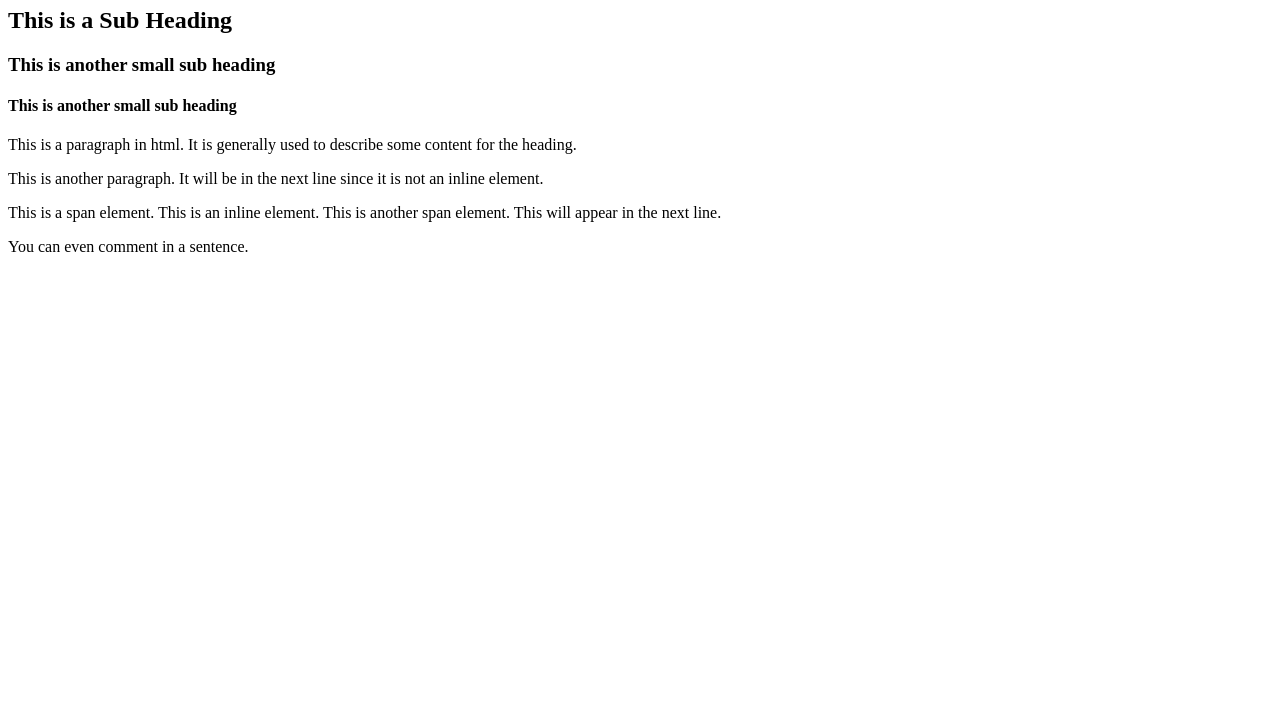
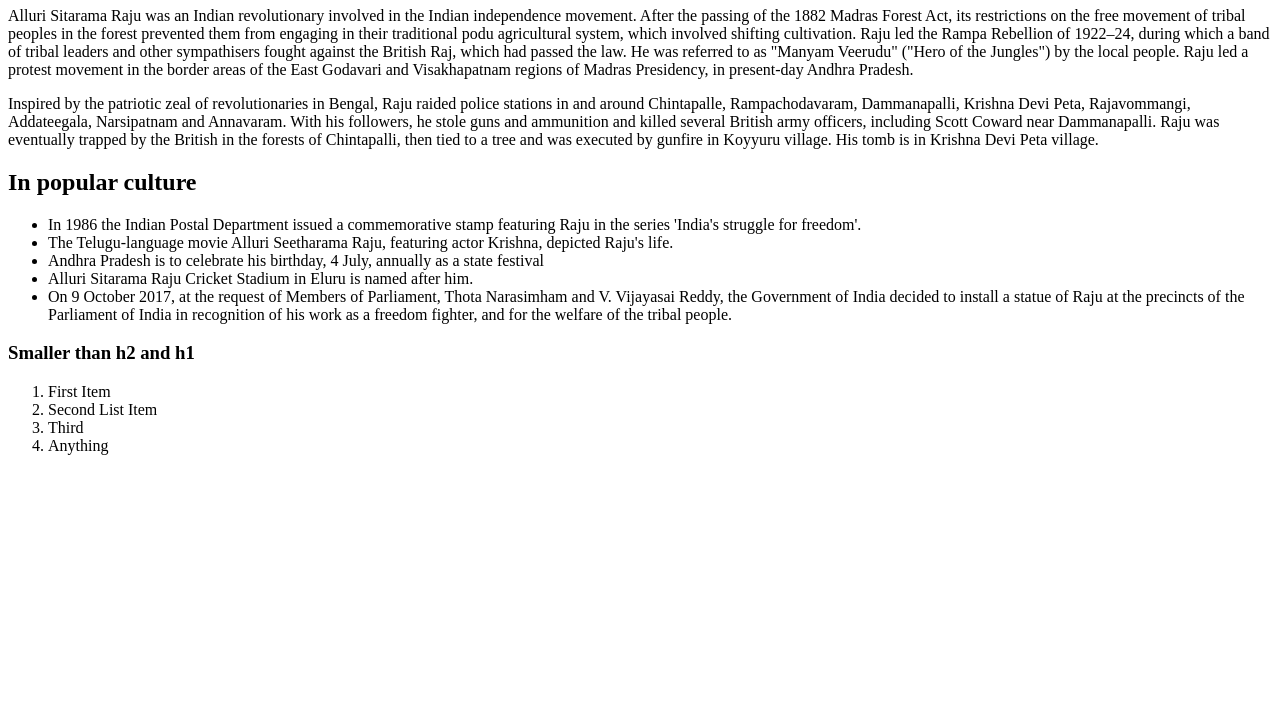
Before and after one commit to nagasudhirpulla/javascript_tutorials, a plain HTML site: page Practical Javascript/Lesson4/index.html in a window 1280 px wide. Shown: the part 73-800 px from the top of the page. Drawn offline with Linux system fonts and the light colour scheme.

Commit message:
updated code

```diff
--- a/Practical Javascript/Lesson3/index.js
+++ b/Practical Javascript/Lesson3/index.js
@@ -12,5 +12,5 @@ function sayHello() {
     var greetingString = 'Hello ' + inputName + ' !';
 
     // Set the span text to the derived greeting which is based on the input
-    document.getElementById('outputSpan').innerHTML = greetingString;
+    document.getElementById('outputParagraph').innerHTML = greetingString;
 }
--- a/Practical Javascript/Lesson4/index.html
+++ b/Practical Javascript/Lesson4/index.html
@@ -1,30 +1,58 @@
 <!DOCTYPE html>
 <html>
 <head>
-    <title>Headings and Content in html</title>
+    <title>Lesson 4 - Headings and Content in html</title>
 </head>
 <body>
-
-<h1>This the main title</h1>
-
-<h2>This is a Sub Heading</h2>
-
-<h3>This is another small sub heading</h3>
-
-<h4>This is another small sub heading</h4>
-
-<p>This is a paragraph in html.
-    It is generally used to describe some content for the heading.</p>
-
-<p>This is another paragraph.
-    It will be in the next line since it is not an inline element.</p>
-
-<span>This is a span element. This is an inline element.</span>
-<span>This is another span element. This will appear in the next line.</span>
-
 <!-- This is a comment and hence it will not be in the output. -->
 
-<p>You can even comment in <!-- the middle of --> a sentence.</p>
+<h1>Alluri Sitarama Raju</h1>
+
+<p>
+Alluri Sitarama Raju was an Indian revolutionary involved in the Indian independence movement.
+After the passing of the 1882 Madras Forest Act, its restrictions on the free movement of tribal peoples in the forest prevented
+them from engaging in their traditional podu agricultural system, which involved shifting cultivation. Raju led the Rampa
+Rebellion of 1922–24, during which a band of tribal leaders and other sympathisers fought against the British Raj, which had
+passed the law. He was referred to as "Manyam Veerudu" ("Hero of the Jungles") by the local people. Raju led a protest movement
+in the border areas of the East Godavari and Visakhapatnam regions of Madras Presidency, in present-day Andhra Pradesh.
+</p>
+
+<p>
+Inspired by the patriotic zeal of revolutionaries in Bengal, Raju raided police stations in and around Chintapalle,
+Rampachodavaram, Dammanapalli, Krishna Devi Peta, Rajavommangi, Addateegala, Narsipatnam and Annavaram. With his followers, he
+stole guns and ammunition and killed several British army officers, including Scott Coward near Dammanapalli. Raju was
+eventually trapped by the British in the forests of Chintapalli, then tied to a tree and was executed by gunfire in Koyyuru
+village. His tomb is in Krishna Devi Peta village.
+</p>
+
+<h2>In popular culture</h2>
+
+<ul>
+<li>
+    In 1986 the Indian Postal Department issued a commemorative stamp featuring Raju in the series 'India's struggle for freedom'.
+</li>
+<li>
+    The Telugu-language movie Alluri Seetharama Raju, featuring actor Krishna, depicted Raju's life.
+</li>
+<li>
+    Andhra Pradesh is to celebrate his birthday, 4 July, annually as a state festival
+</li>
+<li>
+    Alluri Sitarama Raju Cricket Stadium in Eluru is named after him.
+</li>
+<li>
+On 9 October 2017, at the request of Members of Parliament, Thota Narasimham and V. Vijayasai Reddy, the Government of India decided to install a statue of Raju at the precincts of the Parliament of India in recognition of his work as a freedom fighter, and for the welfare of the tribal people.
+</li>
+</ul>
+
+<h3>Smaller than h2 and h1</h3>
+
+        <ol>
+            <li>First Item</li>
+            <li>Second List Item</li>
+            <li>Third</li>
+            <li>Anything</li>
+        </ol>
 
 </body>
 </html>
--- /dev/null
+++ b/Practical Javascript/Live-Hindi/Lession1-Live-Hindi/index.js
@@ -0,0 +1,5 @@
+// This function is triggered by a button click
+function sayHello(){
+    // Use alert function to show a popup in javascript
+    alert("Hello World!");
+}
--- /dev/null
+++ b/Practical Javascript/Live-Telugu/Lesson1-Live/main.js
@@ -0,0 +1,3 @@
+function sayHello(){
+    alert("Hello World!");
+}
```
Also changed, not shown: Practical Javascript/Lesson1/index.html (+3 -1 lines), Practical Javascript/Lesson3/index.html (+1 -2 lines), Practical Javascript/Live-Hindi/Lession1-Live-Hindi/index.html (added, +11 -0 lines), Practical Javascript/Live-Telugu/Lesson1-Live/index.html (added, +7 -0 lines), Practical Javascript/Live-Telugu/Lesson2-Live/index.html (added, +10 -0 lines), Practical Javascript/Live-Telugu/Lesson2-Live/index.js (added, +11 -0 lines), Practical Javascript/Live-Telugu/Lesson3-Live/index.html (added, +14 -0 lines), Practical Javascript/Live-Telugu/Lesson3-Live/index.js (added, +11 -0 lines), Practical Javascript/Live-Telugu/Lesson4-Live/index.html (added, +31 -0 lines), 1 other file.
